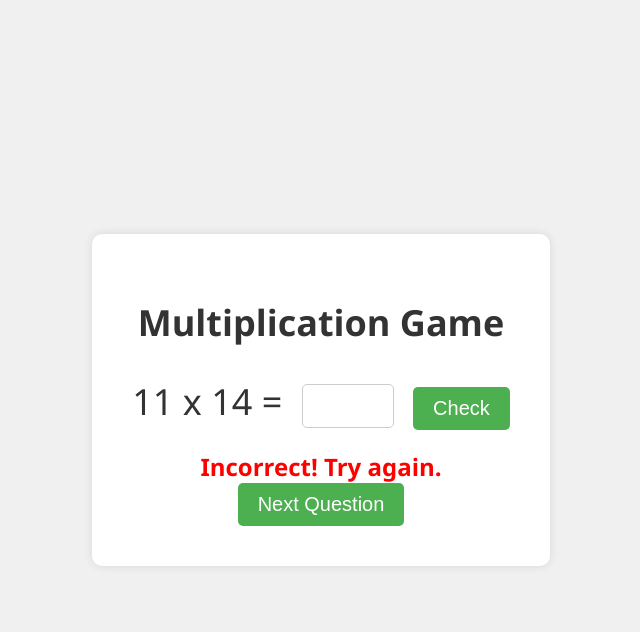
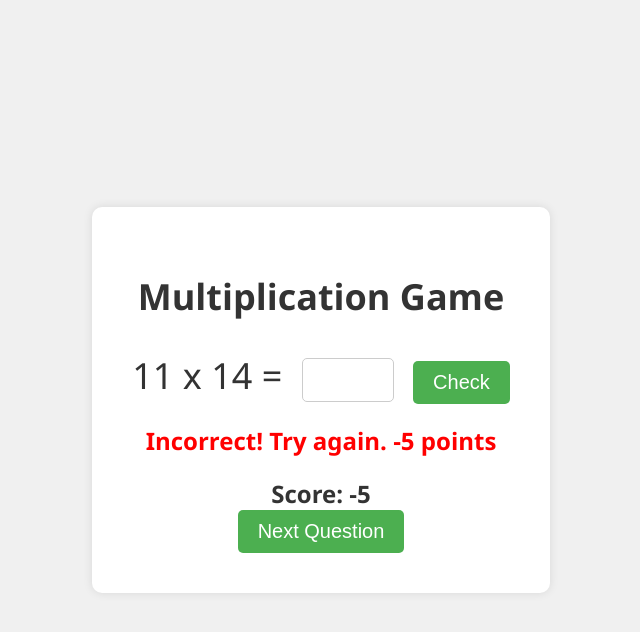
Before and after one commit to bkfwebdev/morgan-multiplication-game, a plain HTML site: page index.html in a window 1280 px wide. Both pictures are taken after a click on the button "Check". Shown: the whole page, without its empty margins (319-959 px from the left). Drawn offline with Linux system fonts and the light colour scheme.

Commit message:
added scoring

```diff
--- a/index.html
+++ b/index.html
@@ -14,6 +14,7 @@
       <button onclick="checkAnswer()">Check</button>
     </div>
     <div id="result"></div>
+    <div id="score">Score: 0</div>
     <button onclick="generateQuestion()">Next Question</button>
   </div>
 
--- a/script.js
+++ b/script.js
@@ -1,3 +1,5 @@
+let score = 0;
+
 function generateRandomNumber() {
   return Math.floor(Math.random() * 99) + 1; // Change 10 to set the range of multiplication
 }
@@ -20,12 +22,16 @@ function generateRandomNumber() {
   const correctAnswer = num1 * num2;
 
   if (userAnswer === correctAnswer) {
-      document.getElementById('result').textContent = 'Correct!';
+    document.getElementById('result').textContent = 'Correct! +5 points';
     document.getElementById('result').style.color = 'green';
+    score += 5;
   } else {
-      document.getElementById('result').textContent = 'Incorrect! Try again.';
+    document.getElementById('result').textContent = 'Incorrect! Try again. -5 points';
     document.getElementById('result').style.color = 'red';
+    score -= 5;
   }
+
+  document.getElementById('score').textContent = `Score: ${score}`;
 }
 
 generateQuestion();
--- a/styles.css
+++ b/styles.css
@@ -58,3 +58,10 @@
   font-weight: bold;
   color: green;
 }
+
+#score {
+  font-size: 24px;
+  margin-top: 20px;
+  font-weight: bold;
+  color: #333;
+}
```
Lines whose indentation alone changed are shown as unchanged.
